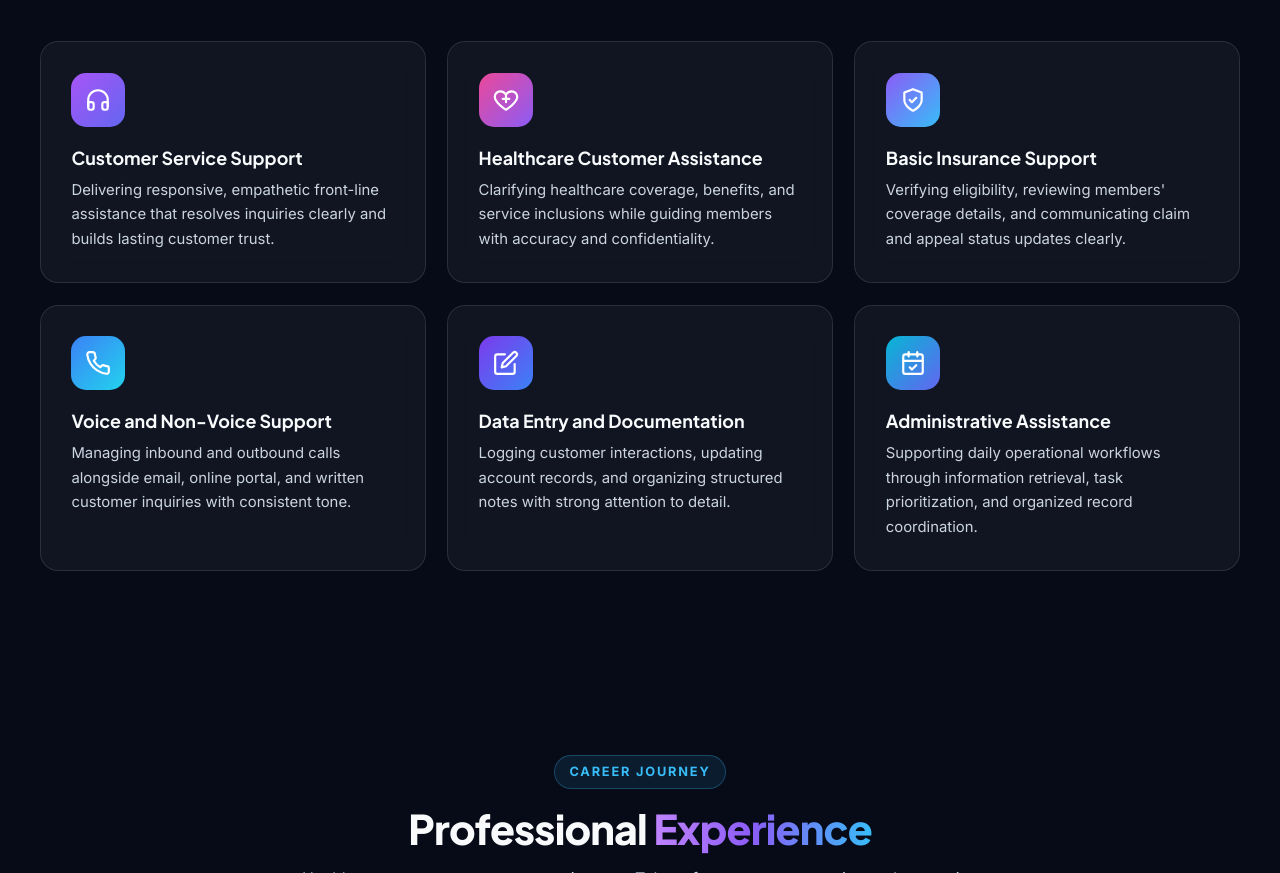
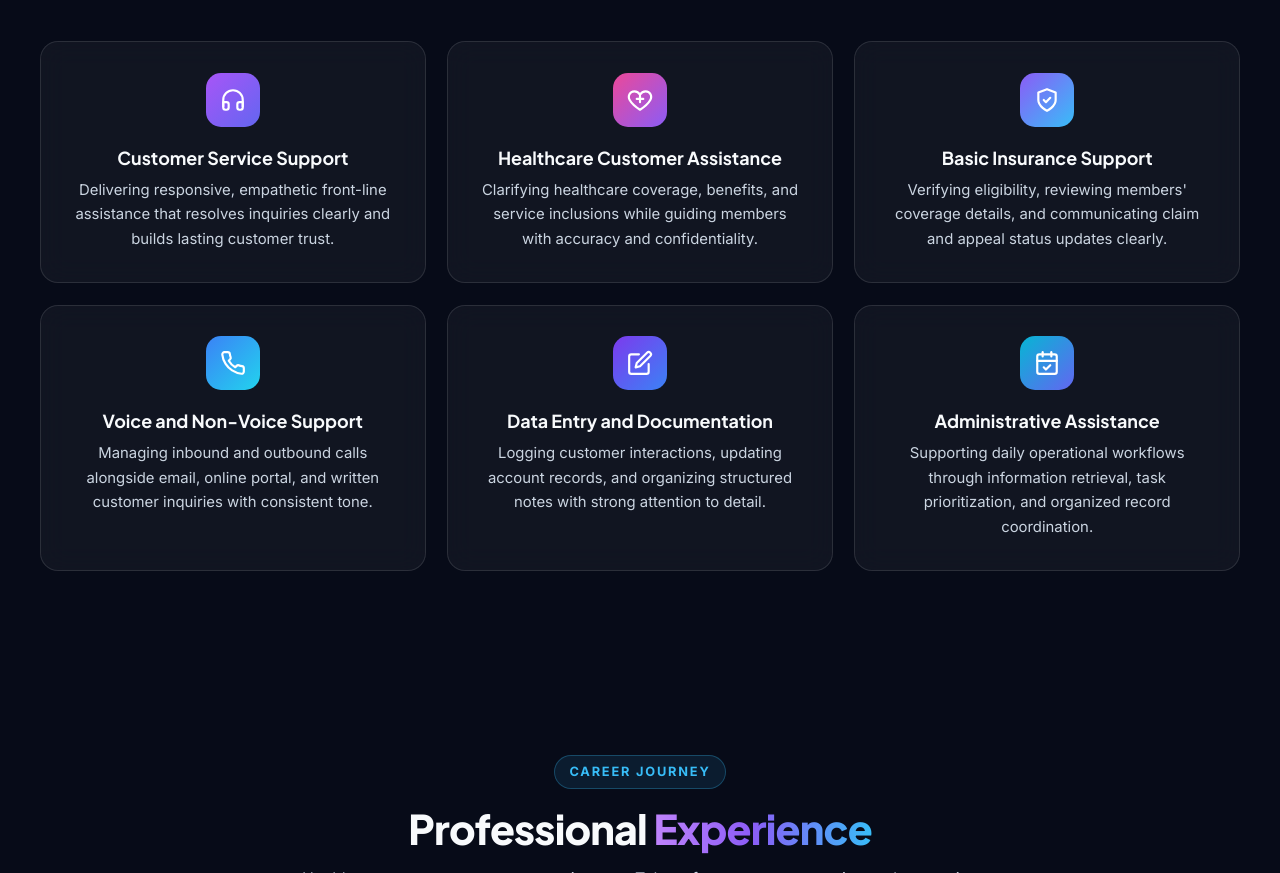
Before and after one commit to jjssllppllgg/janine.portfolio, a plain HTML site: page index.html in a window 1280 px wide. Shown: the part 1945-2818 px from the top of the page. Drawn offline with Linux system fonts and the light colour scheme.

Commit message:
text alignment: center;

```diff
--- a/styles.css
+++ b/styles.css
@@ -1000,10 +1000,10 @@ img {
   width: 54px;
   height: 54px;
   border-radius: 15px;
-  display: inline-flex;
+  display: flex;
   align-items: center;
   justify-content: center;
-  margin-bottom: 1.25rem;
+  margin: 0 auto 1.25rem;
   color: #ffffff;
 }
 
@@ -1017,11 +1017,13 @@ img {
 .service-card h3 {
   font-size: 1.12rem;
   margin-bottom: 0.6rem;
+  text-align: center;
 }
 
 .service-card p {
   font-size: 0.93rem;
   color: var(--text-secondary);
+  text-align: center;
 }
 
 /* ==========================================================================
```
